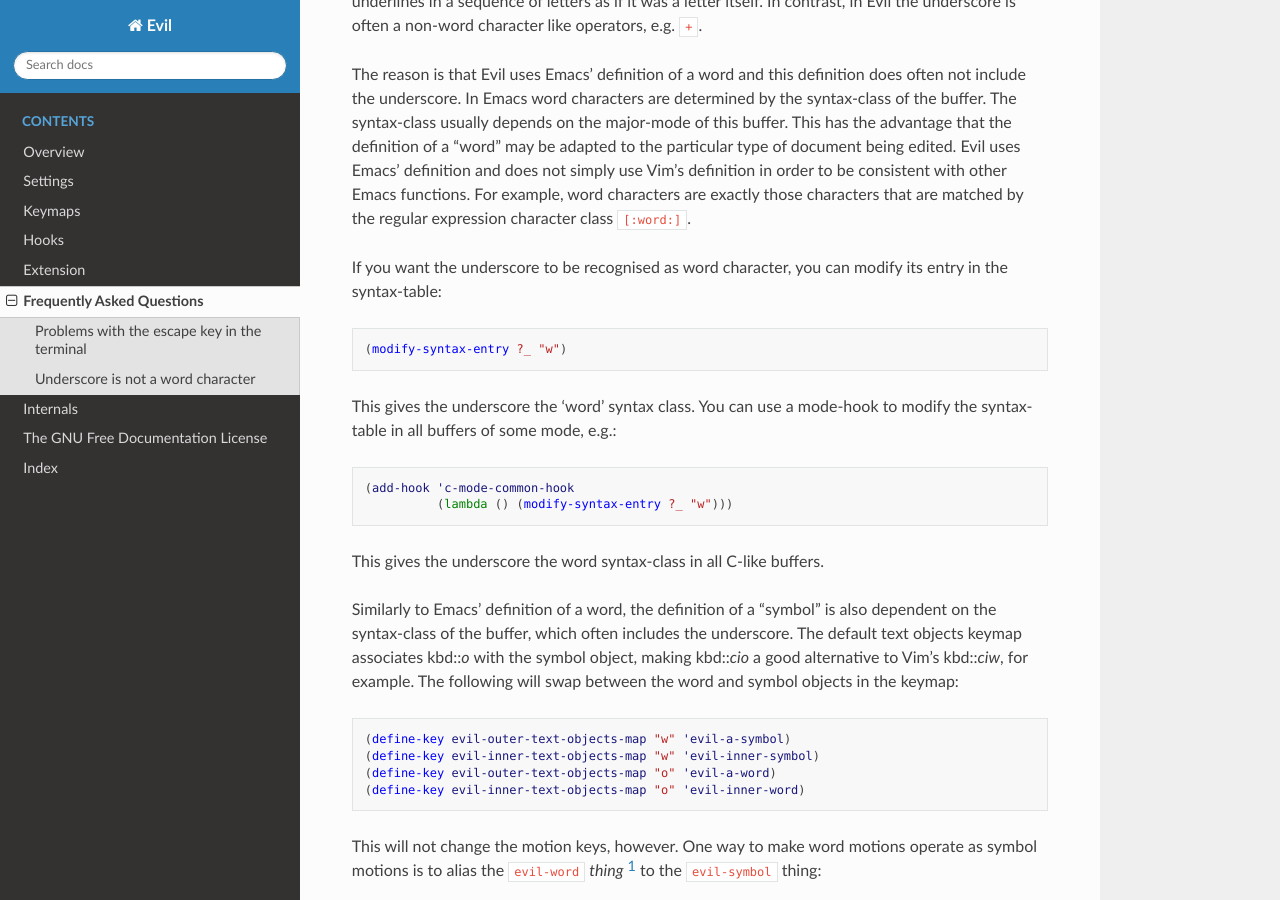
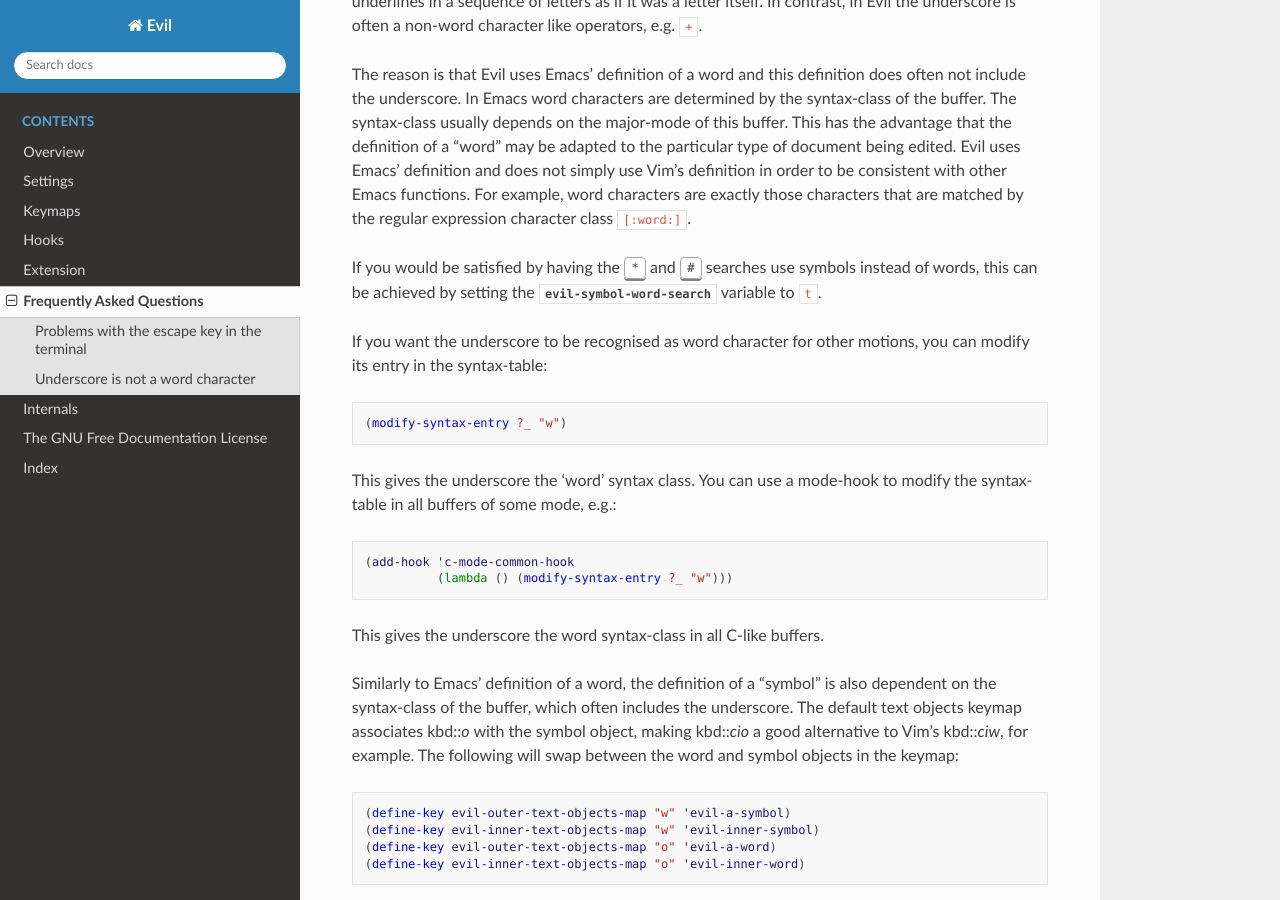
Before and after one commit to emacs-evil/evil, a Sphinx documentation site: the page built from doc/source/faq.rst, in a window 1280 px wide and 900 px high, scrolled down 1018 px. Built offline with Sphinx 7.4.7 and the Read the Docs theme 2.0.0, drawn with Linux system fonts in a browser that asks for light colours.

Commit message:
Add info about  `evil-symbol-word-search` to FAQ. (#1431)
For me, the Evil default of using words instead of symbols is
only really important for `#` and `*` searches. The fix for them
is much simpler than for the other motions after
https://github.com/emacs-evil/evil/issues/360 (thanks!).

```diff
--- a/doc/source/faq.rst
+++ b/doc/source/faq.rst
@@ -65,8 +65,12 @@ consistent with other Emacs functions. For example, word characters
 are exactly those characters that are matched by the regular
 expression character class ``[:word:]``.
 
-If you want the underscore to be recognised as word character, you can
-modify its entry in the syntax-table:
+If you would be satisfied by having the :kbd:`*` and :kbd:`#` searches
+use symbols instead of words, this can be achieved by setting the
+:elisp:ref:`evil-symbol-word-search` variable to ``t``.
+
+If you want the underscore to be recognised as word character for other
+motions, you can modify its entry in the syntax-table:
 
 .. code-block:: elisp
 
```
